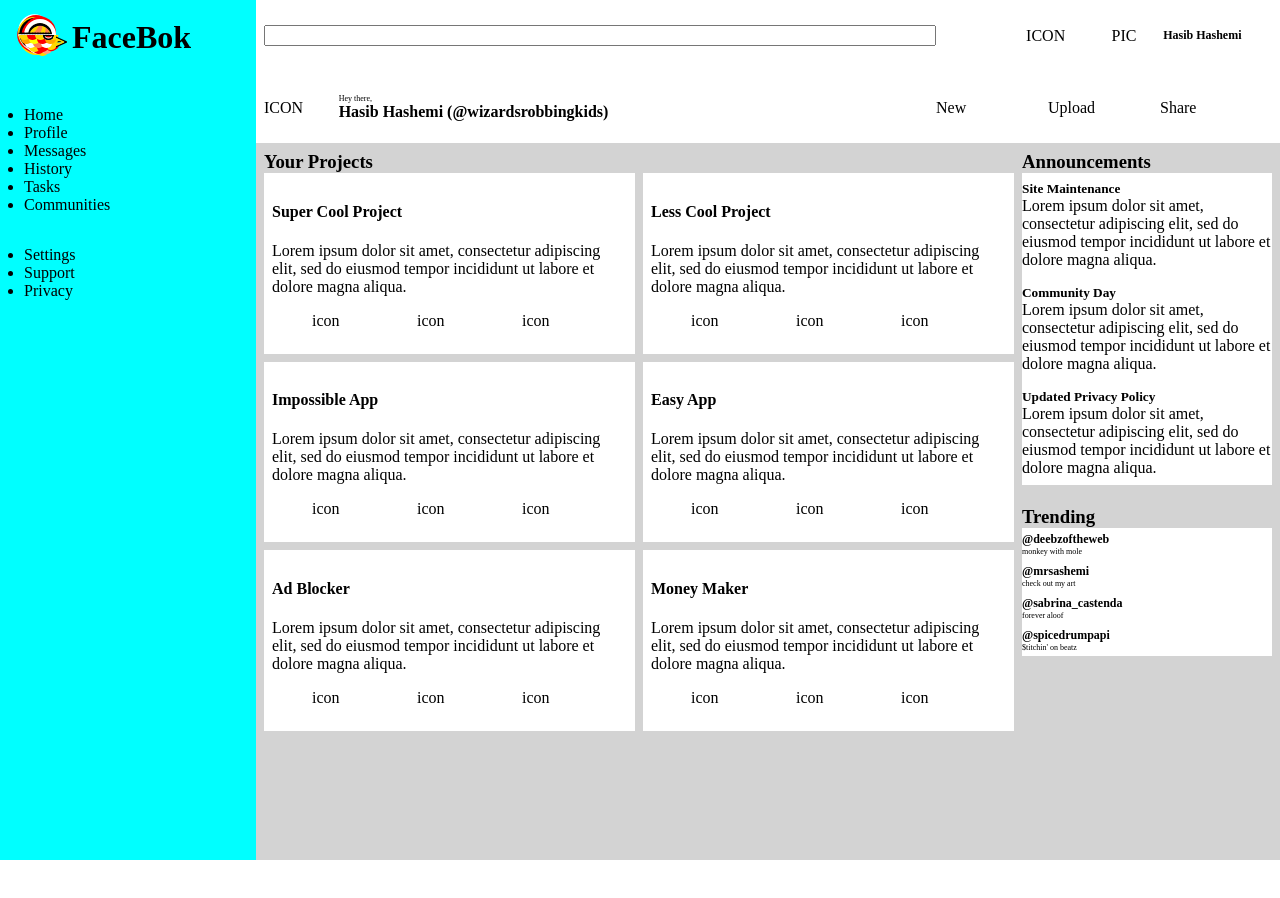
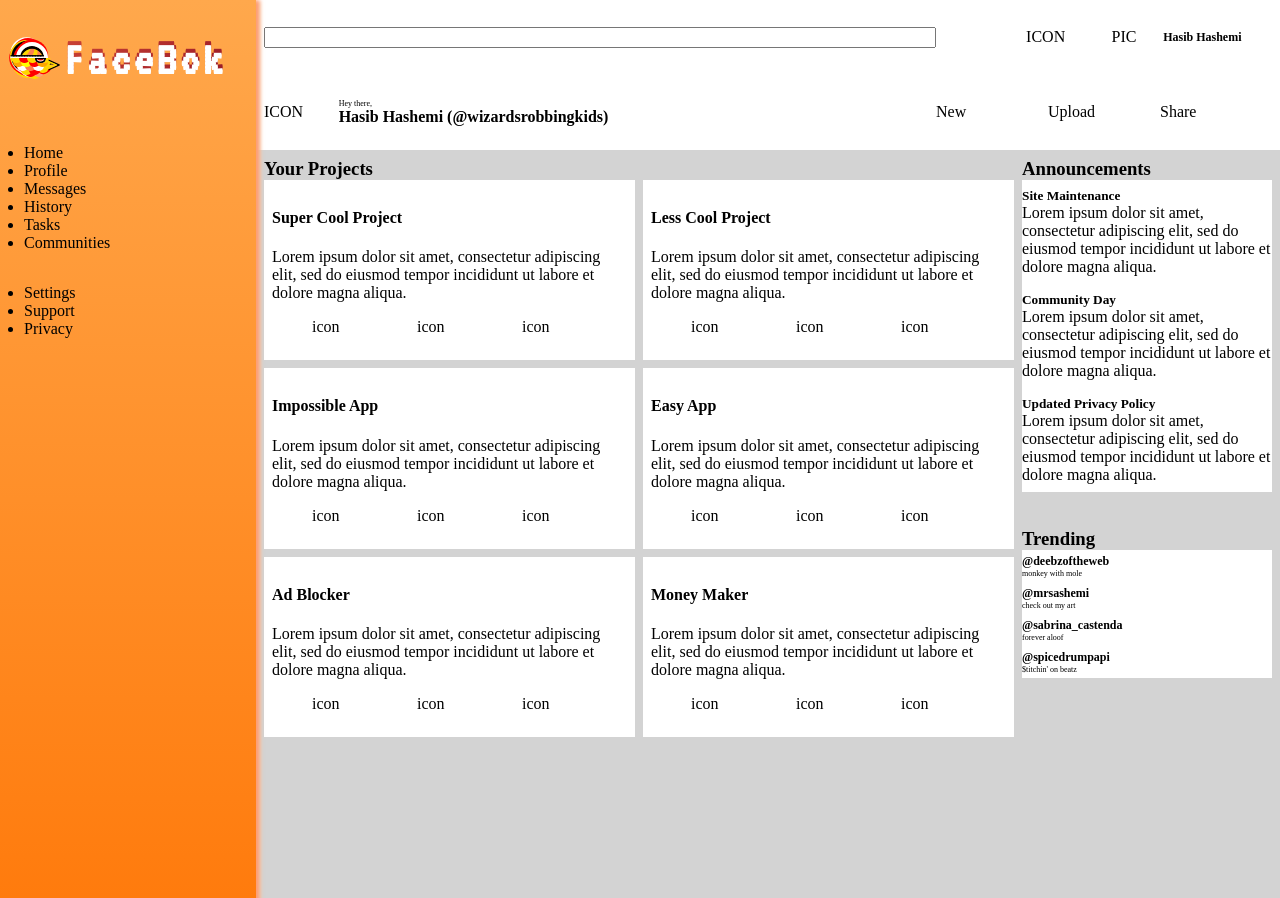
Before and after one commit to mrsashemi/admin-dashboard, a plain HTML site: page index.html in a window 1280 px wide. Before the commit the page ends 860 px from the top, so only its background shows below. Drawn offline with Linux system fonts and the light colour scheme.

Commit message:
Style h1 header

```diff
--- a/style.css
+++ b/style.css
@@ -1,3 +1,8 @@
+@font-face {
+    font-family: '8bit';
+    src: url('fonts/VT323-Regular.ttf');
+}
+
 body {
     margin: 0;
 }
@@ -17,11 +22,14 @@ body {
 
 /* left-side sidebar*/
 .sidebar {
-    background-color: aqua;
+    background: linear-gradient(to bottom, rgba(255,168,76,1) 0%,rgba(255,123,13,1) 100%);
+    box-shadow: 0vmin 0.5vmin 0.5vmin 0.5vmin rgba(255, 127, 80, 0.75),
+    0vmin 0.75vmin 0.5vmin 0.5vmin beige;
     grid-area: sidebar;
     display: grid;
     grid-template-rows: 0.5fr 1fr 4.5fr;
     padding: 0 1vmin 0 1vmin;
+    z-index: 1;
 }
 
 .sidebar > ul {
@@ -30,14 +38,22 @@ body {
 }
 
 .sidebar > h1 {
+    font-family: '8bit', 'Courier New', Courier, monospace;
+    background-image: linear-gradient(135deg, rgba(169,3,41,0.6) 0%,rgba(143,2,34,0.8) 44%,rgba(109,0,25,1) 100%);
+    background-size: contain;
+    -webkit-background-clip: text;
+    color: transparent;
+    letter-spacing: 0.5vmin;
     height: 100%;
-    font-size: 4vmin;
+    font-size: 6vmin;
     position: relative;
     top: -1vmin;
-    left:8vmin;
+    left:7vmin;
+    text-shadow: 0vmin 0.5vmin white;
 }
 
 .sidebar > h1::before {
+    font-family: Times;
     content: "------------";
     text-align: right;
     letter-spacing: -1vmin;
@@ -56,7 +72,7 @@ body {
     height: 3vmin;
     position: absolute;
     border-radius: 50%;
-    top: 0vmin;
+    top: 1.25vmin;
     left: -6vmin;
     border: 0.6vmin solid white;
     box-shadow:
@@ -83,6 +99,7 @@ body {
 }
 
 .sidebar > h1::after {
+    font-family: Times;
     content: "^";
     text-shadow:
     0 -0.3vmin black;
@@ -94,7 +111,7 @@ body {
     color: gold;
     background-color: red;
     position: absolute;
-    top: 2vmin;
+    top: 3.25vmin;
     left: -3.6vmin;
     height: 0.7vmin;
     width: 1.3vmin;
```
Also changed, not shown: fonts/VT323-Regular.ttf (added).
